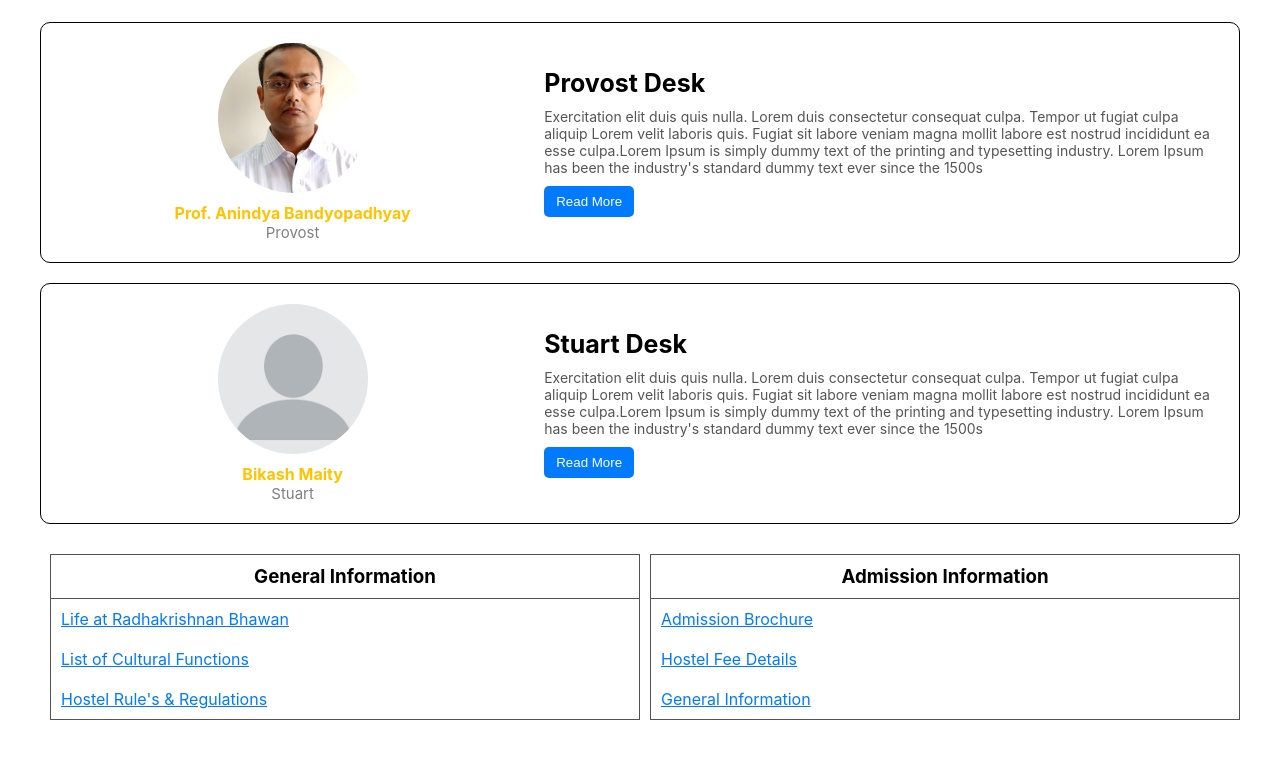
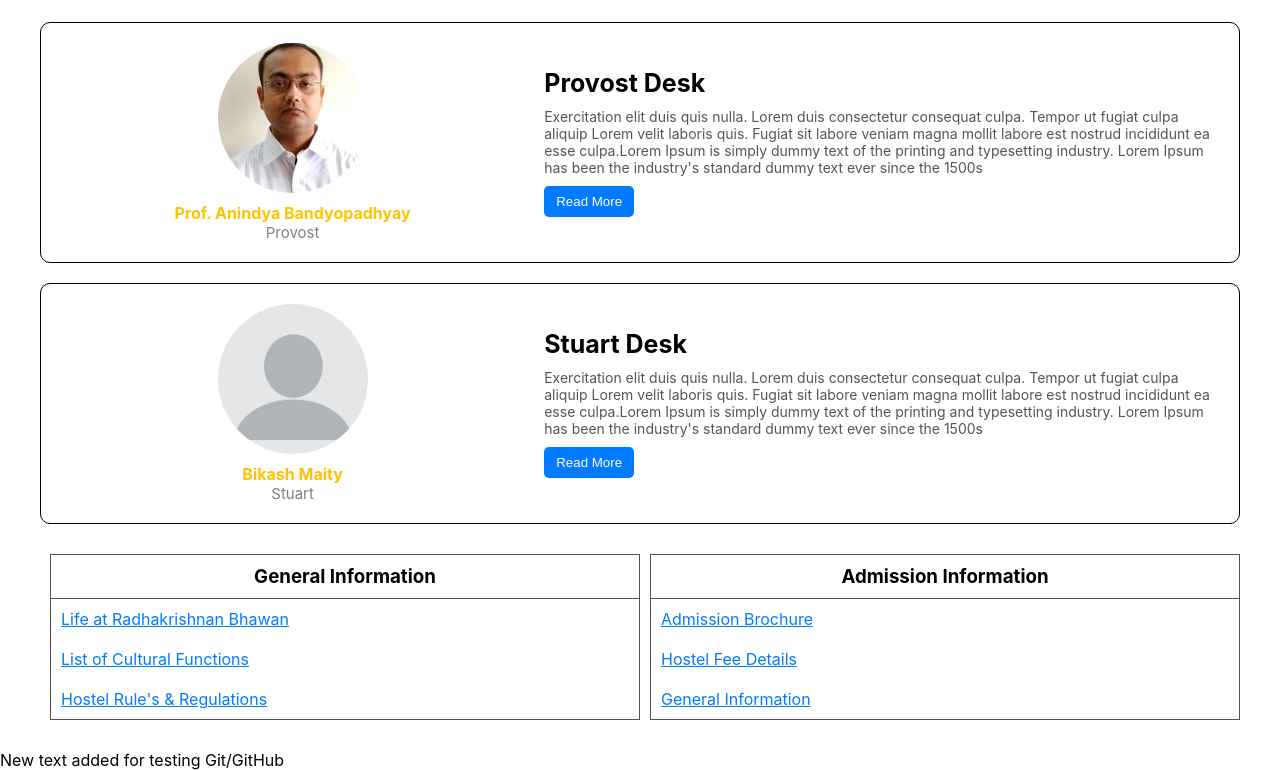
Before and after one commit to Himangshuroy101/Hostel-Mess-Management, a React (Vite) app: page / in a window 1280 px wide. Shown: the part 493-1263 px from the top of the page. Built offline with nearby package versions, Linux system fonts and the light colour scheme.

Commit message:
Commit for checking

```diff
--- a/src/App.jsx
+++ b/src/App.jsx
@@ -5,6 +5,7 @@ import Navbar from './Components/NavBar'
 import Slideshow from './Components/Slideshow'
 import Card from './Components/Card'
 import InfoCard from './Components/InfoCard'
+import TextDemo from './Components/TextDemo'
 
 function App() {
   const [count, setCount] = useState(0)
@@ -15,6 +16,8 @@ function App() {
       <Slideshow/>
       <Card/>
       <InfoCard/>
+
+      <TextDemo />
     </>
   )
 }
--- /dev/null
+++ b/src/Components/TextDemo.jsx
@@ -0,0 +1,9 @@
+import React from 'react'
+
+function TextDemo() {
+  return (
+    <div>New text added for testing Git/GitHub</div>
+  )
+}
+
+export default TextDemo
```
